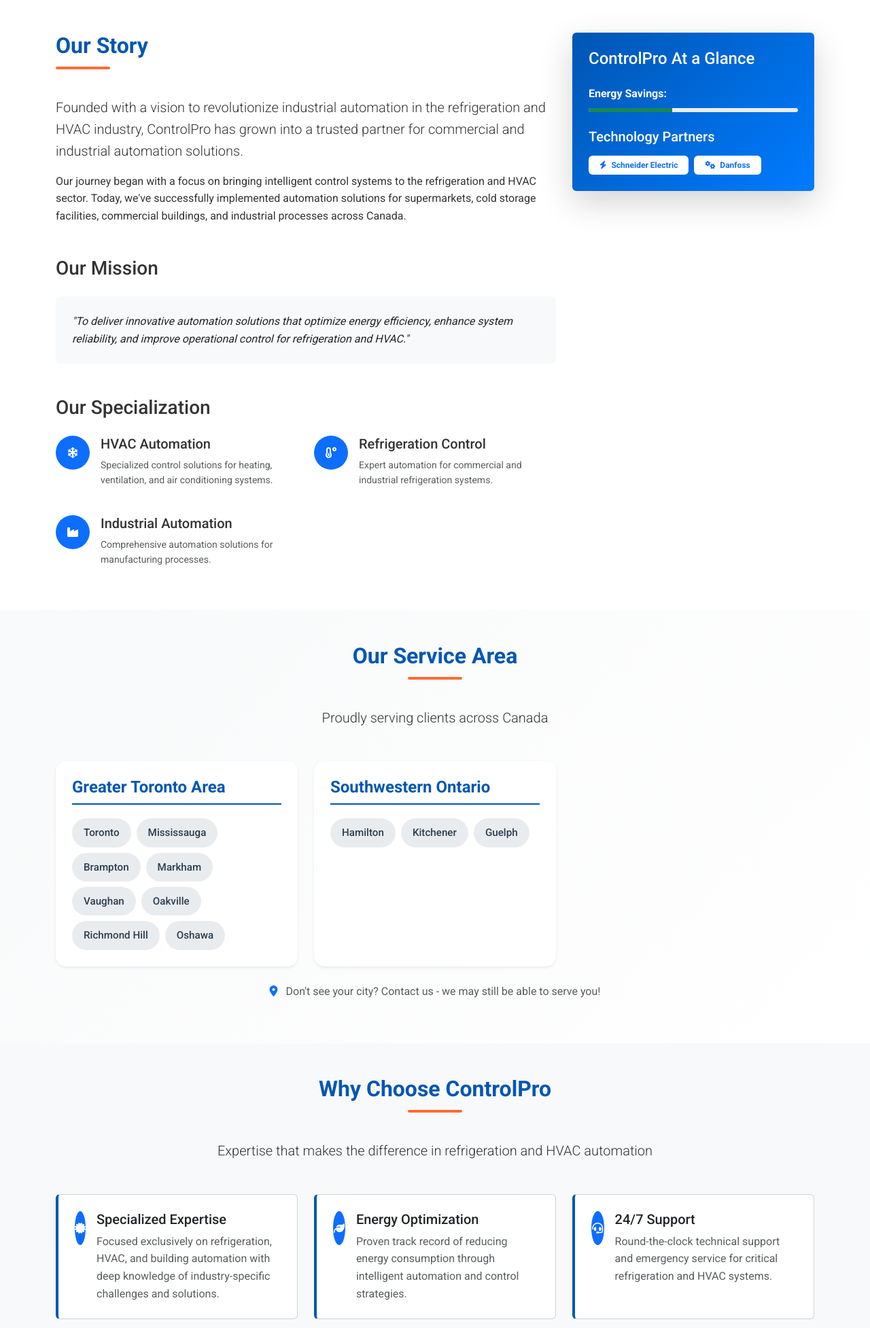
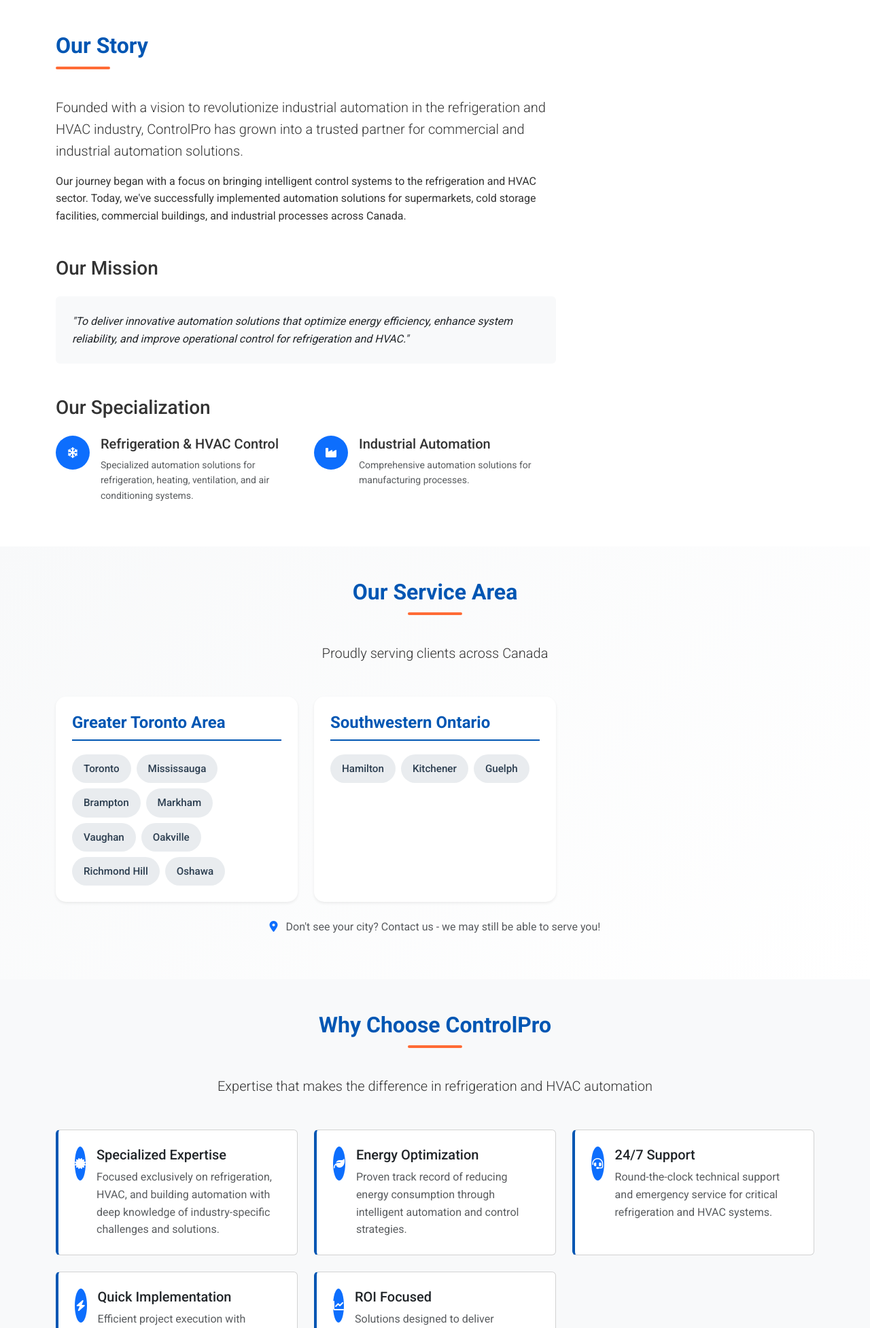
Before and after one commit to meherlabidi1/companywebsite, a Django app: page /about/ in a window 1280 px wide. Shown: the part 419-2373 px from the top of the page at 68% size. Run offline with Django 5.2, Linux system fonts and the light colour scheme; parts of the project's set-up code (start-up, migrations or seed data) failed here and were passed over.

Commit message:
Update about.html

```diff
--- a/companywebsite-master/companywebsite/templates/companywebsite/about.html
+++ b/companywebsite-master/companywebsite/templates/companywebsite/about.html
@@ -221,20 +221,8 @@
                                 <i class="fas fa-snowflake"></i>
                             </div>
                             <div class="ms-3">
-                                <h5>HVAC Automation</h5>
-                                <p class="text-muted small">Specialized control solutions for heating, ventilation, and air conditioning systems.</p>
-                            </div>
-                        </div>
-                    </div>
-                    <div class="col-md-6">
-                        <div class="d-flex">
-                            <div class="bg-primary text-white rounded-circle d-flex align-items-center justify-content-center"
-                                 style="width: 50px; height: 50px; flex-shrink: 0;">
-                                <i class="fas fa-temperature-low"></i>
-                            </div>
-                            <div class="ms-3">
-                                <h5>Refrigeration Control</h5>
-                                <p class="text-muted small">Expert automation for commercial and industrial refrigeration systems.</p>
+                                <h5>Refrigeration & HVAC Control</h5>
+                                <p class="text-muted small">Specialized automation solutions for refrigeration, heating, ventilation, and air conditioning systems.</p>
                             </div>
                         </div>
                     </div>
@@ -253,36 +241,7 @@
                 </div>
             </div>
 
-            <div class="col-lg-4 mt-5 mt-lg-0">
-                <div class="card shadow-lg border-0" style="background: linear-gradient(135deg, #0056b3 0%, #007bff 100%); color: white;">
-                    <div class="card-body p-4">
-                        <h4 class="card-title mb-4 text-white">ControlPro At a Glance</h4>
 
-                        <div class="mb-4">
-                            <div class="d-flex justify-content-between mb-2">
-                                <span class="fw-semibold">Energy Savings:</span>
-
-                            </div>
-                            <div class="progress" style="height: 6px;">
-                                <div class="progress-bar bg-success" style="width: 40%"></div>
-                            </div>
-                        </div>
-
-                        <div class="mt-4">
-                            <h5 class="text-white">Technology Partners</h5>
-                            <div class="d-flex flex-wrap gap-2 mt-3">
-                                <span class="badge bg-white text-primary py-2 px-3">
-                                    <i class="fas fa-bolt me-1"></i> Schneider Electric
-                                </span>
-                                <span class="badge bg-white text-primary py-2 px-3">
-                                    <i class="fas fa-cogs me-1"></i> Danfoss
-                                </span>
-
-                            </div>
-                        </div>
-                    </div>
-                </div>
-            </div>
         </div>
     </div>
 </section>
```
